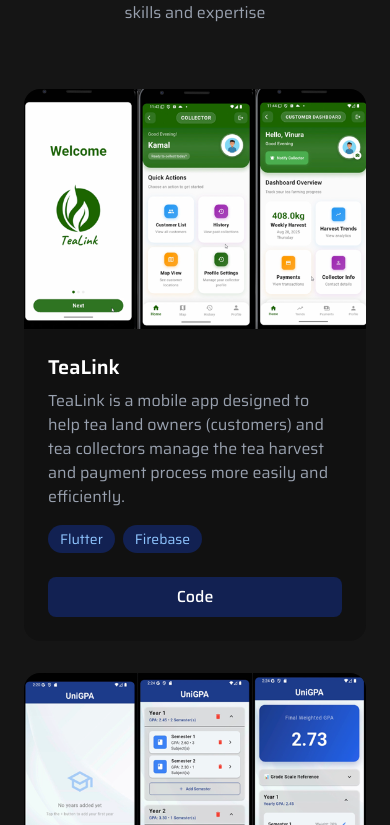
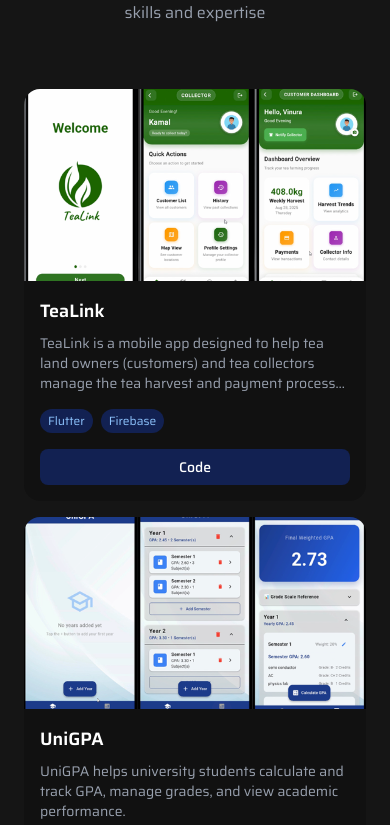
Before and after one commit to vinuraDG/Portfolio, a React (Vite) app: page / in a window 390 px wide. Shown: the part 5361-6186 px from the top of the page. Built offline with nearby package versions, Linux system fonts and the light colour scheme.

Commit message:
fix the errors

```diff
--- a/src/components/About.jsx
+++ b/src/components/About.jsx
@@ -38,7 +38,7 @@
                         {/* Download Button under the image */}
                         <div className="mt-7 flex justify-center">
                             <a
-                                href="/Portfolio/CV.pdf"
+                                href="/CV.pdf"
                                 target="_blank"
                                 rel="noopener noreferrer"
                                 className="group relative inline-flex items-center gap-2 px-7 py-3 rounded-full bg-gradient-to-r from-blue-600 to-blue-800 text-white font-semibold shadow-lg hover:shadow-xl transition-all duration-300 ease-in-out"
--- a/src/components/ProjectCard.jsx
+++ b/src/components/ProjectCard.jsx
@@ -1,19 +1,22 @@
-import React from "react";
-
-const ProjectCard = ({ title, description, image, tech, demo, code }) => {
+const ProjectCard = ({ title, description, image, tech,  code }) => {
   return (
-    <div className="bg-black/20 rounded-2xl overflow-hidden hover:-translate-y-2 transition duration-300 cursor-pointer">
-      <img src={image} alt={title} className="w-full h-60 object-cover" />
-      <div className="p-6">
-        <h3 className="text-xl font-semibold text-white mb-2">{title}</h3>
-        <p className="text-gray-400 mb-4">{description}</p>
+    <div className="bg-black/20 rounded-2xl overflow-hidden hover:-translate-y-2 transition duration-300 cursor-pointer w-full">
+      {/* Fixed image height for mobile */}
+      <img
+        src={image}
+        alt={title}
+        className="w-full h-48 sm:h-56 md:h-60 object-cover"
+      />
+      <div className="p-4 sm:p-6">
+        <h3 className="text-lg sm:text-xl font-semibold text-white mb-2">{title}</h3>
+        <p className="text-sm sm:text-base text-gray-400 mb-4 line-clamp-3">{description}</p>
 
         {/* Tech badges */}
         <div className="flex flex-wrap gap-2">
           {tech.map((item, index) => (
             <span
               key={index}
-              className="bg-blue-700/30 text-blue-300 px-3 py-1 rounded-full text-sm"
+              className="bg-blue-700/30 text-blue-300 px-2 sm:px-3 py-1 rounded-full text-xs sm:text-sm"
             >
               {item}
             </span>
@@ -21,14 +24,12 @@
         </div>
 
         {/* Buttons */}
-        <div className="flex gap-2 mt-6">
-
-
+        <div className="flex gap-2 mt-4 sm:mt-6">
           <a
             href={code}
             target="_blank"
             rel="noopener noreferrer"
-            className="flex-1 text-center px-4 py-2 bg-blue-700/30 rounded-lg font-medium hover:bg-blue-700 transition duration-300 text-white"
+            className="flex-1 text-center px-3 sm:px-4 py-2 bg-blue-700/30 rounded-lg text-sm sm:text-base font-medium hover:bg-blue-700 transition duration-300 text-white"
           >
             Code
           </a>
--- a/src/components/projects.jsx
+++ b/src/components/projects.jsx
@@ -23,11 +23,12 @@
         </p>
 
         {/* Project Grid */}
-        <div className="grid grid-cols-1 md:grid-cols-2 lg:grid-cols-3 gap-8 max-w-6xl mx-auto">
+        <div className="grid grid-cols-1 sm:grid-cols-2 lg:grid-cols-3 gap-4 sm:gap-6 lg:gap-8 w-full">
           {projects.map((project, index) => (
             <ProjectCard key={index} {...project} />
           ))}
         </div>
+
 
         {/* View more button */}
         <div className="text-center mt-12">
```
